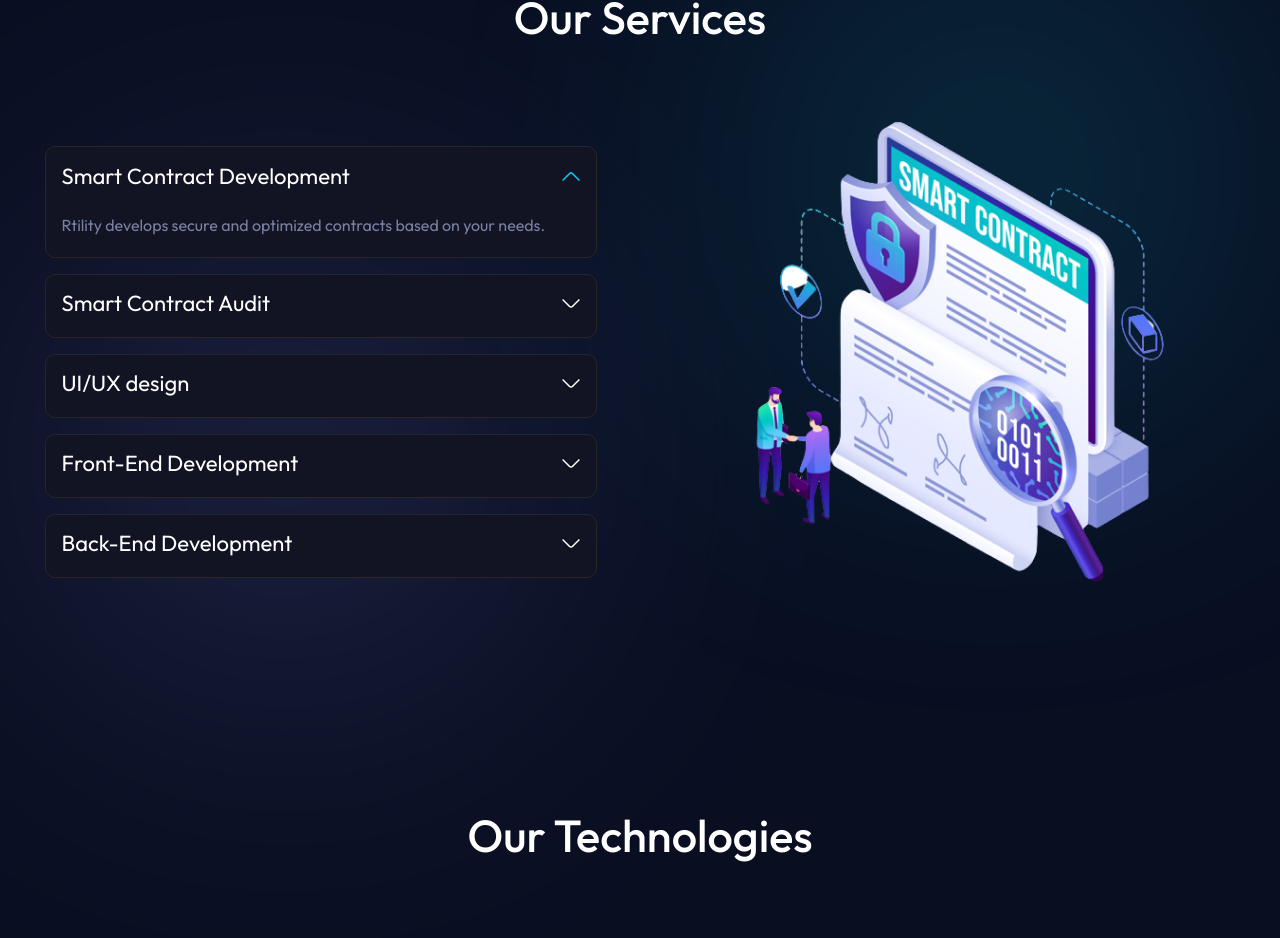
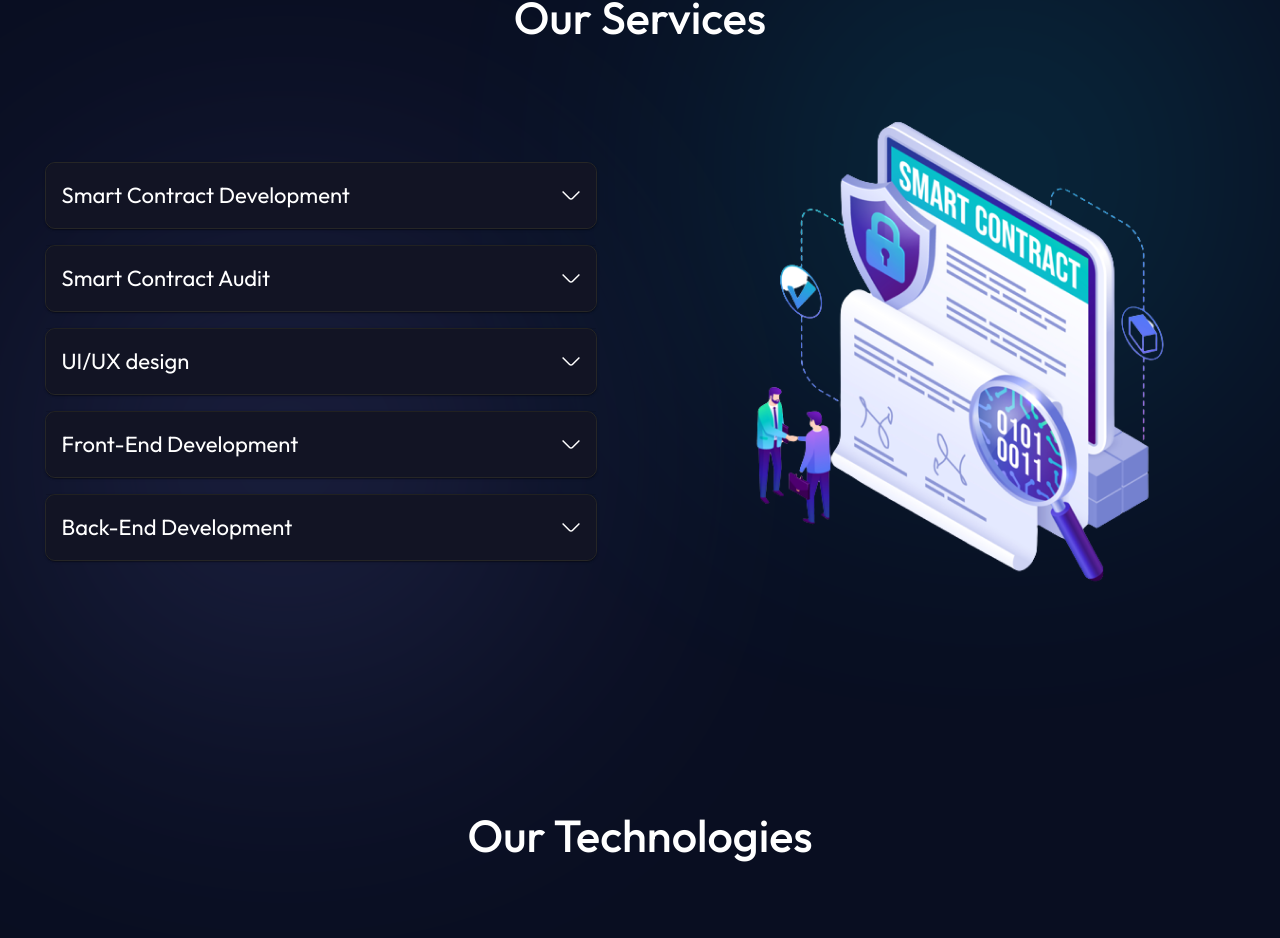
Before and after one commit to Rtility/rtility.github.io, a Next.js app: page / in a window 1280 px wide. Shown: the part 1606-2544 px from the top of the page. Built offline with nearby package versions, Linux system fonts and the light colour scheme.

Commit message:
change services accordion functionality and add animation for changing services image

```diff
--- a/components/Services.tsx
+++ b/components/Services.tsx
@@ -1,4 +1,5 @@
-import React, { FC, useRef, useState } from 'react'
+import React, { FC, useEffect, useRef, useState } from 'react'
+import { Accordion, AccordionDetails, AccordionSummary } from '@material-ui/core';
 
 const Services: FC = () => {
 
@@ -13,33 +14,55 @@ const Services: FC = () => {
   const contentSpace = useRef<HTMLParagraphElement>(null);
   const [AccordionHeight, setAccordionHeight] = useState<string>('0px');
   const [clickedServiceImage, setClickedServiceImage] = useState<string>(services[0]?.image);
-
+  const imageRef = useRef<HTMLImageElement>(null);
   const toggleAccordion = (index: number) => {
     setExpandAccordion(index === expandAccordion ? undefined : index);
-        setAccordionHeight(index === expandAccordion ? '0px' : `${contentSpace!.current!.scrollHeight}px`)
   }
+  const [clickedServiceImageList, setClickedServiceImageList] = useState<string[]>([])
 
+  useEffect(() => {
+    setClickedServiceImageList((prev: any) => ([...prev, clickedServiceImage]))
+    if (clickedServiceImageList.at(-1) !== clickedServiceImage) {
+      imageRef?.current?.classList.remove('fade');
+      setTimeout(() => {
+        imageRef?.current?.classList.add('fade');
+      }, 5);
+    }
+  }, [clickedServiceImage])
+
+  const [expanded, setExpanded] = React.useState<string | false>(false);
+
+  const handleChange =
+    (panel: string) => (event: React.ChangeEvent<{}>, isExpanded: boolean) => {
+      setExpanded(isExpanded ? panel : false);
+    };
   return (
     <div className='flex flex-col items-center mt-[11.875rem]'>
       <section className='hidden lg:block bg-[#00D2EF] w-[460px] h-[460px] rounded-full opacity-20 blur-[150px] absolute right-[3.5rem] -mt-10 -z-10' />
       <p className='text-white text-[45px] font-medium'>Our Services</p>
       <section className='flex justify-around items-center w-full mt-[3.75rem] flex-wrap'>
         <div className='flex flex-col space-y-4'>
-                    {services.map((item, index) =>
-                        <section onClick={() => { toggleAccordion(index); setClickedServiceImage(item.image) }} key={index} className={`${expandAccordion == index ? `min-h-[${AccordionHeight}+100px]` : 'min-h-[64px]'}
-                        bg-[#121424] w-[90%] mx-auto sm:w-[34.5rem] border border-[#262626] rounded-[10px]`}>
-                            <section className='flex justify-between px-4 items-center pt-[1.2rem] sm:pt-[0.8rem]'>
-                                <p className='text-[14px] sm:text-[22px] font-normal text-white'>{item.title}</p>
-                                <img src={expandAccordion == index ? '/images/arrowUpBlue.svg' : '/images/arrowDownWhite.svg'} alt='arrow' />
-                            </section>
-                            <p ref={contentSpace} className={`px-4 ${expandAccordion == index ? `my-5 max-h-[${AccordionHeight}]` : 'max-h-0'} overflow-hidden w-full transition-max-height duration-300 text-[#7981A3]`}
-                            >{item.description}</p>
-                        </section>)}
+
+        {services.map((service, index) =>
+          <Accordion expanded={expanded === `panel${index}`} key={index} onClick={() => setClickedServiceImage(service.image)} onChange={handleChange(`panel${index}`)} className='accordion'>
+            <AccordionSummary
+              expandIcon={<img src={expanded === `panel${index}` ? '/images/arrowUpBlue.svg' : '/images/arrowDownWhite.svg'} alt='arrow' />}
+              className='accordion-summary'
+            >
+              <p className='text-[14px] sm:text-[22px] font-normal text-white py-1'>{service.title}</p>
+            </AccordionSummary>
+
+            <AccordionDetails className='accordion-detail'>
+              <p className='w-full text-[#7981A3]'>{service.description}</p>
+            </AccordionDetails>
+
+          </Accordion>)}
             </div>
         <section className='xl:w-[34.375rem] xl:h-[500px] mt-6 lg:mt-0 sm:w-full w-[90%]'>
-                    <img className='mx-auto' src={clickedServiceImage} alt='service' loading='lazy' />
+          <img ref={imageRef} className='mx-auto' src={clickedServiceImage} alt='service' loading='lazy' />
         </section>
       </section>
+
       <section className='bg-[#8F90FE] w-[300px] h-[300px] sm:w-[460px] sm:h-[460px] rounded-full opacity-20 blur-[150px] absolute md:left-[3.5rem] mt-60 -z-10' />
     </div>
   )
--- a/package.json
+++ b/package.json
@@ -6,6 +6,7 @@
     "start": "next start"
   },
   "dependencies": {
+    "@material-ui/core": "^4.12.4",
     "flickity": "2.2.1",
     "next": "latest",
     "prop-types": "^15.8.1",
--- a/styles/globals.css
+++ b/styles/globals.css
@@ -66,6 +66,10 @@ body {
     .header-image{
         width: 90%;
     }
+    .accordion{
+        width: 90% !important;
+        margin: 5px auto !important;
+    }
 }
 .flickity-page-dots .dot.is-selected{
     background: #00D2EF !important;
@@ -75,17 +79,28 @@ body {
     height: 8px !important;
     background-color: #7981A3 !important;
 }
-@keyframes pulse2 {
-    0% {
-        opacity: .5;
-    }
-    50% {
-        opacity: .5;
-    }
-    100% {
-        opacity: 1;
-    }
+@keyframes fadein {
+    from { opacity: 0; }
+    to   { opacity: 1; }
 }
-.animate-pulse2 {
-    animation: pulse2 1s ease-in-out;
+.fade {
+    -webkit-animation: fadein 2s ease-in-out;
+       -moz-animation: fadein 2s ease-in-out;
+        -ms-animation: fadein 2s ease-in-out;
+         -o-animation: fadein 2s ease-in-out;
+            animation: fadein 2s ease-in-out;
 }
+.accordion-summary{
+    background-color: #121424 !important;
+    border-radius:10px !important;
+}
+.accordion-detail{
+    background-color: #121424 !important;
+    border-radius:0 0 10px 10px !important;
+}
+.accordion{
+    width: 34.5rem;
+    border-radius:10px !important;
+    border: 1px solid #262626;
+    background: #121424 !important;
+}
```
Also changed, not shown: 1 other file (tests, documents, lock files or other folders). Lines whose indentation alone changed are shown as unchanged.
